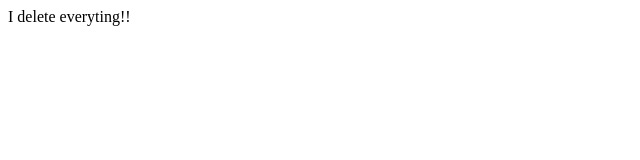
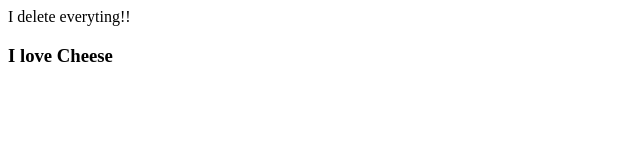
Before and after one commit to yyeonkim/movie-rating, a React (Create React App) app: page / in a window 1280 px wide. Shown: the top 160 px of the page, without its empty margins (0-640 px from the left). Built offline with nearby package versions, Linux system fonts and the light colour scheme.

Commit message:
Create first component

```diff
--- /dev/null
+++ b/src/Cheese.js
@@ -0,0 +1,5 @@
+function Cheese() {
+  return <h3>I love Cheese</h3>;
+}
+
+export default Cheese;
--- a/src/index.js
+++ b/src/index.js
@@ -1,10 +1,12 @@
 import React from "react";
 import ReactDOM from "react-dom";
 import App from "./App";
+import Cheese from "./Cheese";
 
 ReactDOM.render(
   <React.StrictMode>
     <App />
+    <Cheese />
   </React.StrictMode>,
   document.getElementById("root")
 );
```
